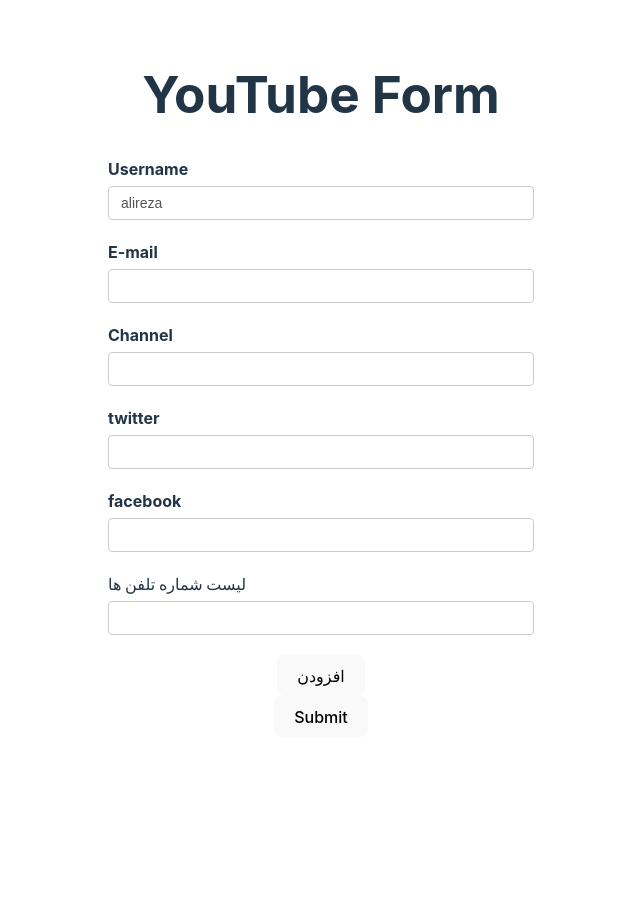
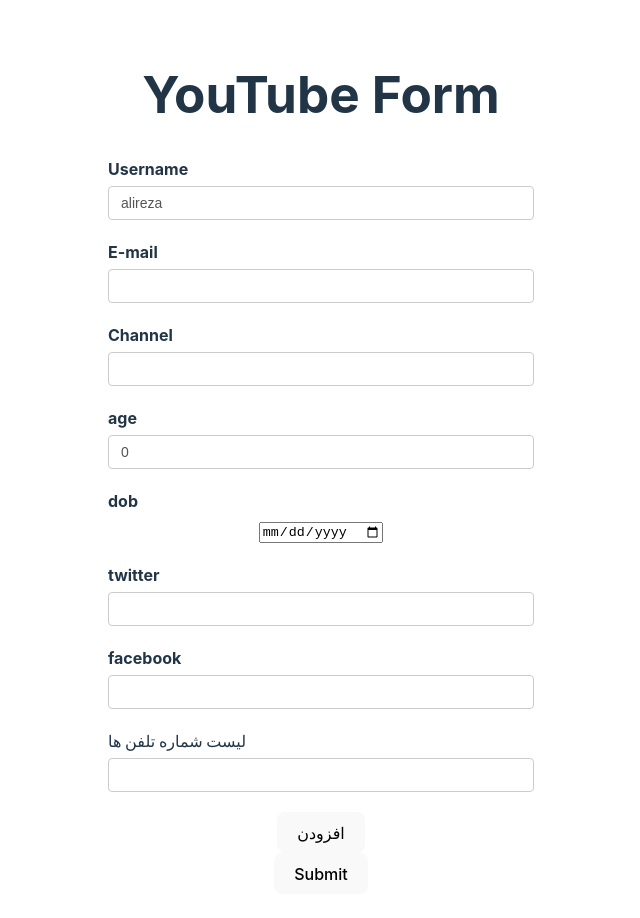
Before and after one commit to srbadni/React-Hook-Form-Tutorials, a React (Vite) app: page / in a window 1280 px wide. Shown: the top 918 px of the page, without its empty margins (319-959 px from the left). Before the commit the page ends 800 px from the top, so only its background shows below. Built offline with nearby package versions, Linux system fonts and the light colour scheme.

Commit message:
work with Date and Number Values type

```diff
--- a/src/components/YoutubeForm.tsx
+++ b/src/components/YoutubeForm.tsx
@@ -5,6 +5,8 @@
     username: string;
     email: string;
     channel: string;
+    age: number;
+    dob: Date;
     social: {
         twitter: string,
         facebook: string,
@@ -20,6 +22,8 @@
             username: "alireza",
             email: "",
             channel: "",
+            age: 0,
+            dob: new Date(),
             social: {
                 twitter: "",
                 facebook: ""
@@ -81,6 +85,20 @@
                 </div>
 
                 <div className="form-control">
+                    <label htmlFor="age">age</label>
+                    <input type="text" id="age" {...register("age", {
+                        valueAsNumber: true
+                    })} />
+                </div>
+
+                <div className="form-control">
+                    <label htmlFor="dob">dob</label>
+                    <input type="date" id="dob" {...register("dob", {
+                        valueAsDate: true
+                    })} />
+                </div>
+
+                <div className="form-control">
                     <label htmlFor="twitter">twitter</label>
                     <input type="text" id="twitter" {...register("social.twitter")} />
                 </div>
```
